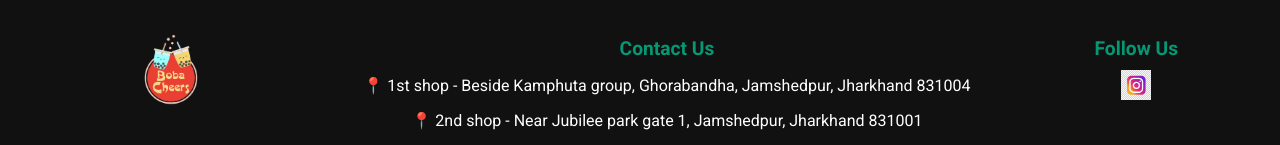
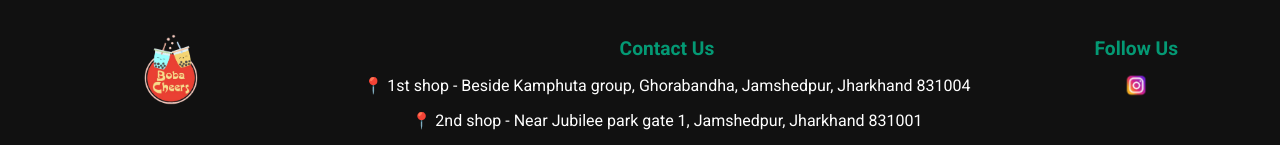
Before and after one commit to hemantsinha01/Boba-Cheers, a plain HTML site: page index.html in a window 1280 px wide. Shown: the part 2461-2606 px from the top of the page. Drawn offline with Linux system fonts and the light colour scheme.

Commit message:
Update index.html

```diff
--- a/index.html
+++ b/index.html
@@ -286,7 +286,7 @@
 
             <div class="footer-social">
                 <h3>Follow Us</h3>
-                <a href="https://www.instagram.com/bobacheers_29/"><img src="assets/instagram.jpg" alt="Instagram"></a>
+                <a href="https://www.instagram.com/bobacheers_29/"><img src="assets/instagram.png" alt="Instagram"></a>
             </div>
         </div>
 
```
